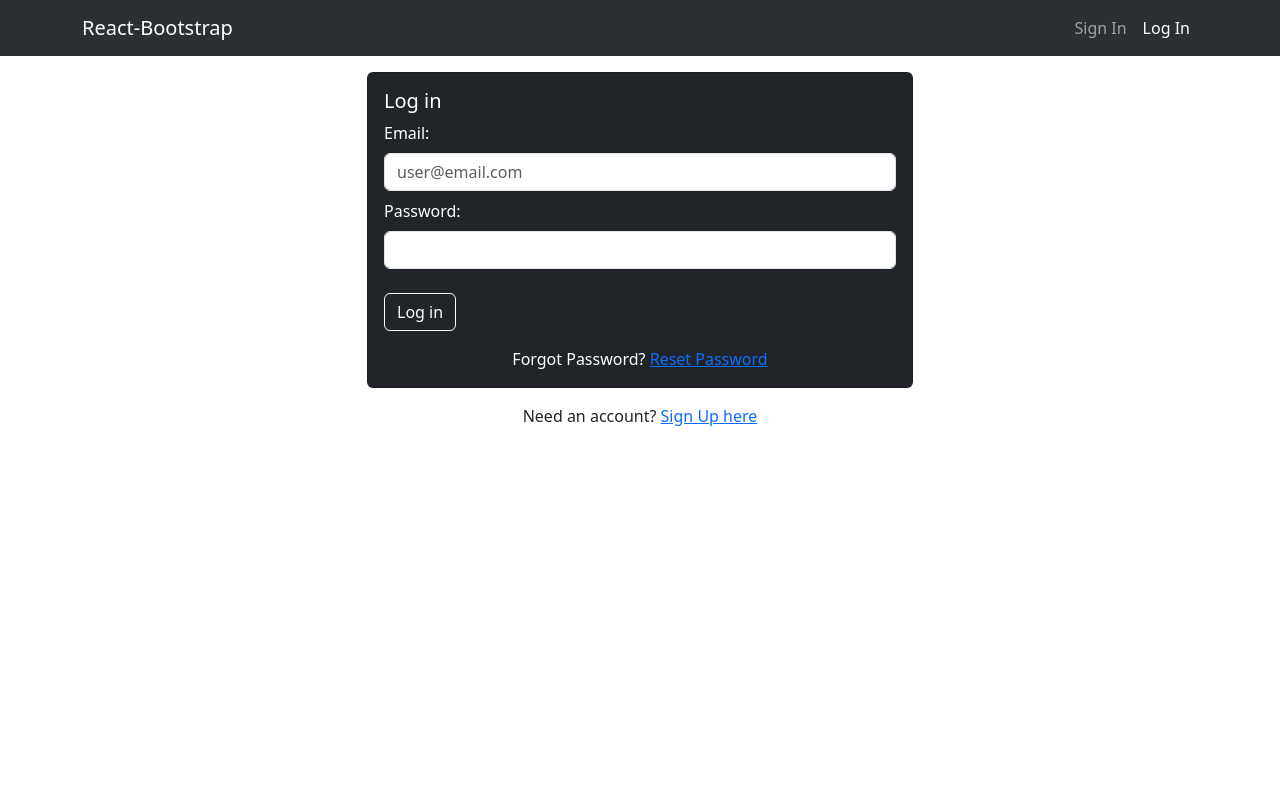
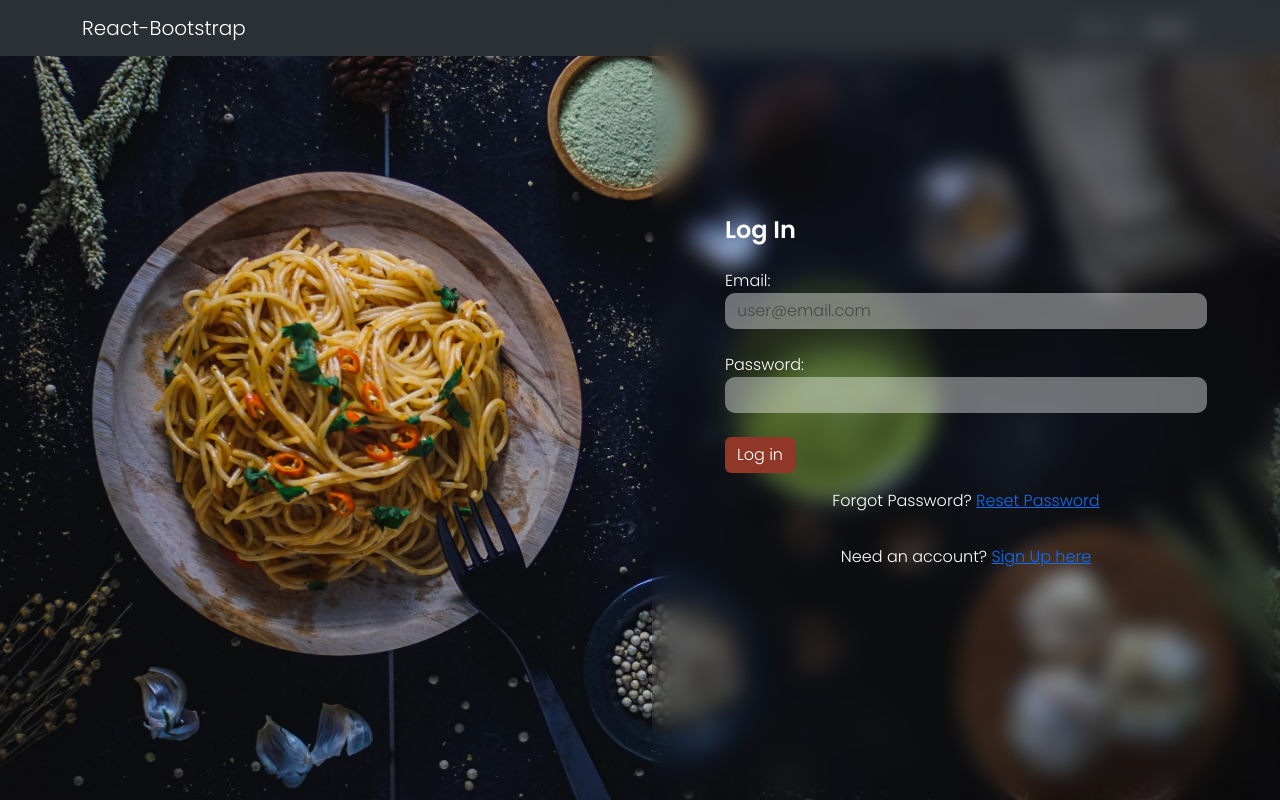
Before and after one commit to malinkytta/eatsplorer, a React (Vite) app: page /login in a window 1280 px wide. Built offline with nearby package versions, Linux system fonts and the light colour scheme; no server answers.

Commit message:
Done some styling on Login/signUp page

```diff
--- a/src/assets/scss/App.scss
+++ b/src/assets/scss/App.scss
@@ -1,7 +1,20 @@
 @import 'bootstrap/scss/bootstrap';
+@import url('https://fonts.googleapis.com/css2?family=Poppins:wght@100;300;600&display=swap');
 @import 'tableStyles';
+@import 'userforms';
 @import 'dropzone';
 
+* {
+	font-family: 'Poppins', sans-serif;
+}
+
+.standard-navbar {
+	backdrop-filter: blur(11.2px);
+	background-color: rgba(0, 0, 0, 0.7);
+	background-color: transparent;
+	-webkit-backdrop-filter: blur(11.2px);
+	z-index: 1;
+}
 .invalid {
 	color: red;
 }
@@ -10,12 +23,9 @@
 	color: green;
 }
 
-// .map-btn {
-// 	position: absolute;
-// 	top: 50vh;
-// 	z-index: 2;
-// }
-
+.btn {
+	color: white;
+}
 .search {
 	position: absolute;
 	width: 350px;
@@ -32,10 +42,8 @@
 }
 
 .search-input {
-	// background: white;
-	/* From https://css.glass */
 	background: rgba(255, 255, 255, 0.09);
-	border-radius: 16px;
+	// border-radius: 16px;
 	box-shadow: 0 4px 30px rgba(0, 0, 0, 0.1);
 	backdrop-filter: blur(12.7px);
 	-webkit-backdrop-filter: blur(12.7px);
@@ -46,13 +54,13 @@
 	height: 38px;
 	padding: 0 12px;
 	border-radius: 3px;
-	box-shadow: 0 2px 6px rgba(0, 0, 0, 0.3);
+	// box-shadow: 0 2px 6px rgba(0, 0, 0, 0.3);
 	font-size: 14px;
 	outline: none;
 	text-overflow: ellipsis;
 	position: absolute;
 	right: 8%;
-	top: 11px;
+	top: 67px;
 	margin-left: -120px;
 
 	input[type='text'] {
@@ -61,9 +69,11 @@
 }
 
 .restaurant-img {
-	object-fit: cover;
+	// object-fit: cover;
+	width: 40%;
+	padding: 10px;
+	border-radius: 1rem;
 	aspect-ratio: 1;
-	border-radius: 5px 0px 0px 5px;
 }
 
 .mobile-carousel {
@@ -77,6 +87,35 @@
 	overflow-x: scroll;
 }
 
-.restaurants-card {
-	margin: 13px;
+.restaurant-icons a .svg-inline--fa,
+.restaurant-icons button .svg-inline--fa {
+	width: 16px;
+	height: 16px;
 }
+.card-text {
+	margin: 5px 0px 5px 0px;
+}
+
+.single-restaurant-card {
+	background: rgba(255, 255, 255, 0.09);
+	box-shadow: 0 4px 30px rgba(0, 0, 0, 0.1);
+	backdrop-filter: blur(12.7px);
+	-webkit-backdrop-filter: blur(12.7px);
+	border: none;
+}
+.card-title {
+	font-size: 1.5rem;
+	text-transform: capitalize;
+	font-weight: 600;
+}
+.offcanvas.offcanvas-start {
+	border-right: none;
+	top: 56px;
+}
+.custom-offcanvas {
+	background-color: transparent;
+
+	::-webkit-scrollbar {
+		display: none;
+	}
+}
--- /dev/null
+++ b/src/assets/scss/_userforms.scss
@@ -0,0 +1,62 @@
+.login-page {
+	background: url('../images/ikhsan-baihaqi-4QXE7YQy7eo-unsplash\ \(1\).jpg');
+	background-size: cover;
+	margin-top: -56px;
+	min-height: 100vh;
+}
+
+//denna raden kanske pajjar annan css senare??
+.card {
+	backdrop-filter: blur(11.2px);
+	background-color: transparent;
+	-webkit-backdrop-filter: blur(11.2px);
+	border: none;
+	height: 100vh;
+}
+.login-card {
+	padding: 200px 57px 0;
+}
+
+.signup-card {
+	padding: 100px 57px 0;
+}
+
+.transparent-navbar {
+	z-index: 2;
+	backdrop-filter: none;
+}
+
+.form-card {
+	flex: 0;
+}
+
+.form {
+	input {
+		border: none;
+		background-color: rgba(255, 255, 255, 0.4);
+		// border: 1px solid white;
+		border-radius: 10px;
+	}
+	input[type='email'],
+	input[type='password'],
+	input[type='text'],
+	input[type='password'] {
+		color: black;
+		&::placeholder {
+			color: #494949;
+		}
+		&:active,
+		&:focus {
+			background: r;
+			border: none;
+			box-shadow: none;
+			border-bottom: 1px solid white;
+			// color: white;
+		}
+	}
+
+	.btn {
+		background: #913728;
+		border: none;
+	}
+}
--- a/src/pages/LoginPage.tsx
+++ b/src/pages/LoginPage.tsx
@@ -2,7 +2,6 @@ import { useState } from 'react'
 import Button from 'react-bootstrap/Button'
 import Card from 'react-bootstrap/Card'
 import Col from 'react-bootstrap/Col'
-import Container from 'react-bootstrap/Container'
 import Form from 'react-bootstrap/Form'
 import Row from 'react-bootstrap/Row'
 import { Link, useNavigate } from 'react-router-dom'
@@ -40,18 +39,27 @@ const LoginPage = () => {
 	}
 
 	return (
-		<Container>
-			<Row>
-				<Col md={{ span: 6, offset: 3 }}>
-					<Card className='mt-3' bg='dark' text='white'>
-						<Card.Body>
-							<Card.Title>Log in</Card.Title>
+		<div className='login-page'>
+			<Row className='d-flex justify-content-center align-items-center '>
+				<Col md={6} className='d-none d-md-flex'></Col>
+				<Col md={6}>
+					<Card className='login-card' text='white'>
+						<Card.Body className='form-card'>
+							<Card.Title className='mb-4'>Log In</Card.Title>
 							{errorMessage && (
 								<Alert variant='danger'>{errorMessage}</Alert>
 							)}
-							<Form onSubmit={handleSubmit(onLogin)}>
-								<Form.Group controlId='email' className='mb-2'>
-									<Form.Label>Email:</Form.Label>
+							<Form
+								onSubmit={handleSubmit(onLogin)}
+								className='form'
+							>
+								<Form.Group
+									controlId='email'
+									className='mt-3 mb-4'
+								>
+									<Form.Label className='mb-0'>
+										Email:
+									</Form.Label>
 									<Form.Control
 										placeholder='user@email.com'
 										type='email'
@@ -71,7 +79,9 @@ const LoginPage = () => {
 									controlId='password'
 									className='mb-2'
 								>
-									<Form.Label>Password:</Form.Label>
+									<Form.Label className='mb-0'>
+										Password:
+									</Form.Label>
 									<Form.Control
 										type='password'
 										autoComplete='new-password'
@@ -94,7 +104,7 @@ const LoginPage = () => {
 								</Form.Group>
 								<Button
 									disabled={loading}
-									className='mt-3 border-white'
+									className='mt-3'
 									variant='dark'
 									type='submit'
 								>
@@ -106,13 +116,14 @@ const LoginPage = () => {
 							Forgot Password?{' '}
 							<Link to='/forgot-password'>Reset Password</Link>
 						</div>
+						<div className='text-center mt-3'>
+							Need an account?{' '}
+							<Link to='/signup'>Sign Up here</Link>
+						</div>
 					</Card>
-					<div className='text-center mt-3'>
-						Need an account? <Link to='/signup'>Sign Up here</Link>
-					</div>
 				</Col>
 			</Row>
-		</Container>
+		</div>
 	)
 }
 
--- a/src/pages/SignupPage.tsx
+++ b/src/pages/SignupPage.tsx
@@ -47,16 +47,19 @@ const SignupPage = () => {
 		}
 	}
 	return (
-		<Container>
-			<Row>
-				<Col md={{ span: 6, offset: 3 }}>
-					<Card className='mt-3' bg='dark' text='white'>
-						<Card.Body>
-							<Card.Title>Sign Up</Card.Title>
+		<div className='login-page'>
+			<Row className='d-flex justify-content-center align-items-center '>
+				<Col md={6}>
+					<Card className='signup-card' text='white'>
+						<Card.Title className='mb-3'>Sign Up</Card.Title>
+						<Card.Body className='form-card'>
 							{errorMessage && (
 								<Alert variant='warning'>{errorMessage}</Alert>
 							)}
-							<Form onSubmit={handleSubmit(onSignup)}>
+							<Form
+								onSubmit={handleSubmit(onSignup)}
+								className='form'
+							>
 								<Form.Group controlId='name' className='mb-2'>
 									<Form.Label>Name:</Form.Label>
 									<Form.Control
@@ -78,7 +81,6 @@ const SignupPage = () => {
 										</p>
 									)}
 								</Form.Group>
-
 								<Form.Group controlId='photo' className='mb-2'>
 									<Form.Label>Photo</Form.Label>
 									<Form.Control
@@ -93,7 +95,6 @@ const SignupPage = () => {
 										</p>
 									)}
 								</Form.Group>
-
 								<Form.Group controlId='email' className='mb-2'>
 									<Form.Label>Email:</Form.Label>
 									<Form.Control
@@ -182,8 +183,9 @@ const SignupPage = () => {
 						</div>
 					</Card>
 				</Col>
+				<Col md={6} className='d-none d-md-flex'></Col>
 			</Row>
-		</Container>
+		</div>
 	)
 }
 
```
Also changed, not shown: src/assets/images/ikhsan-baihaqi-4QXE7YQy7eo-unsplash (1).jpg (added).
